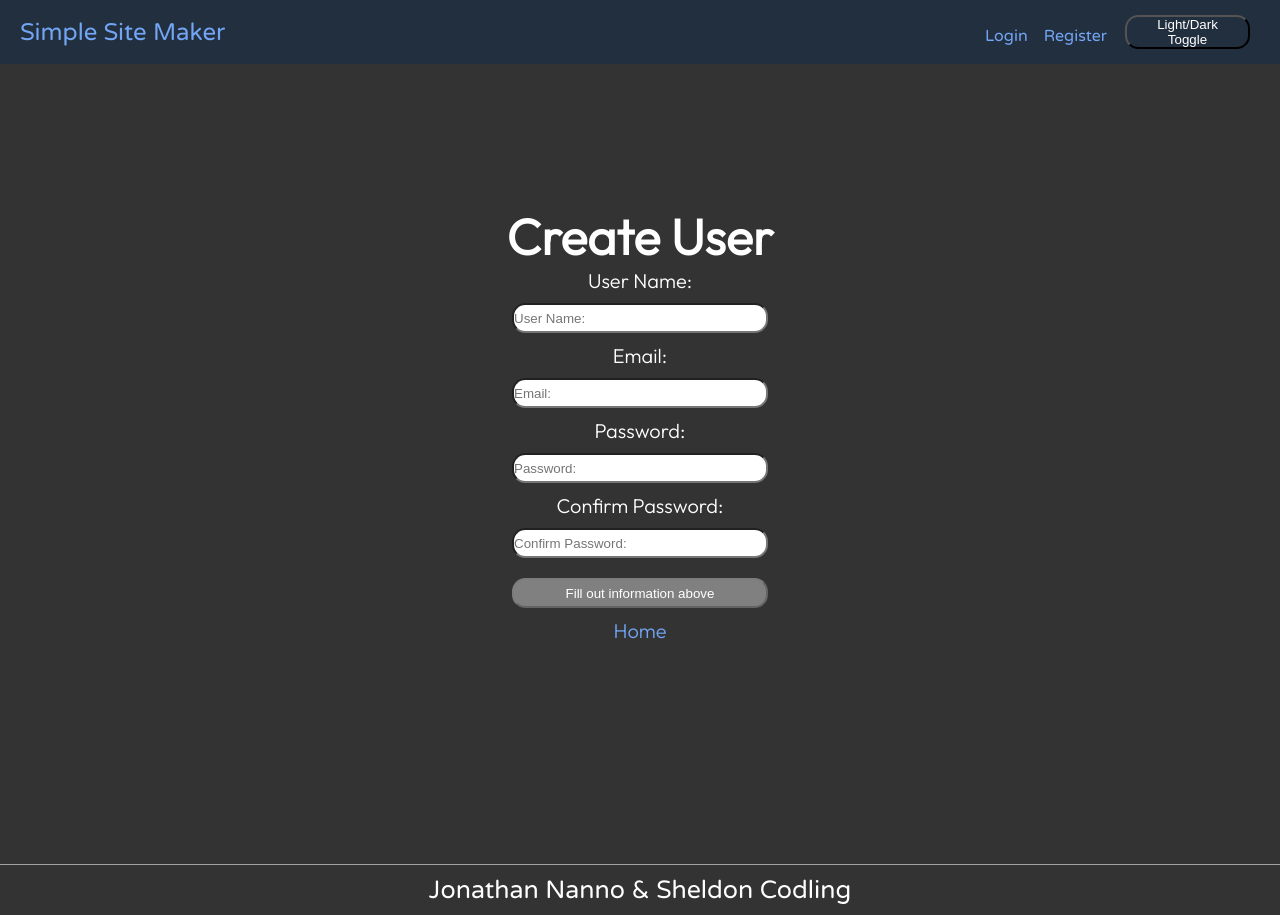
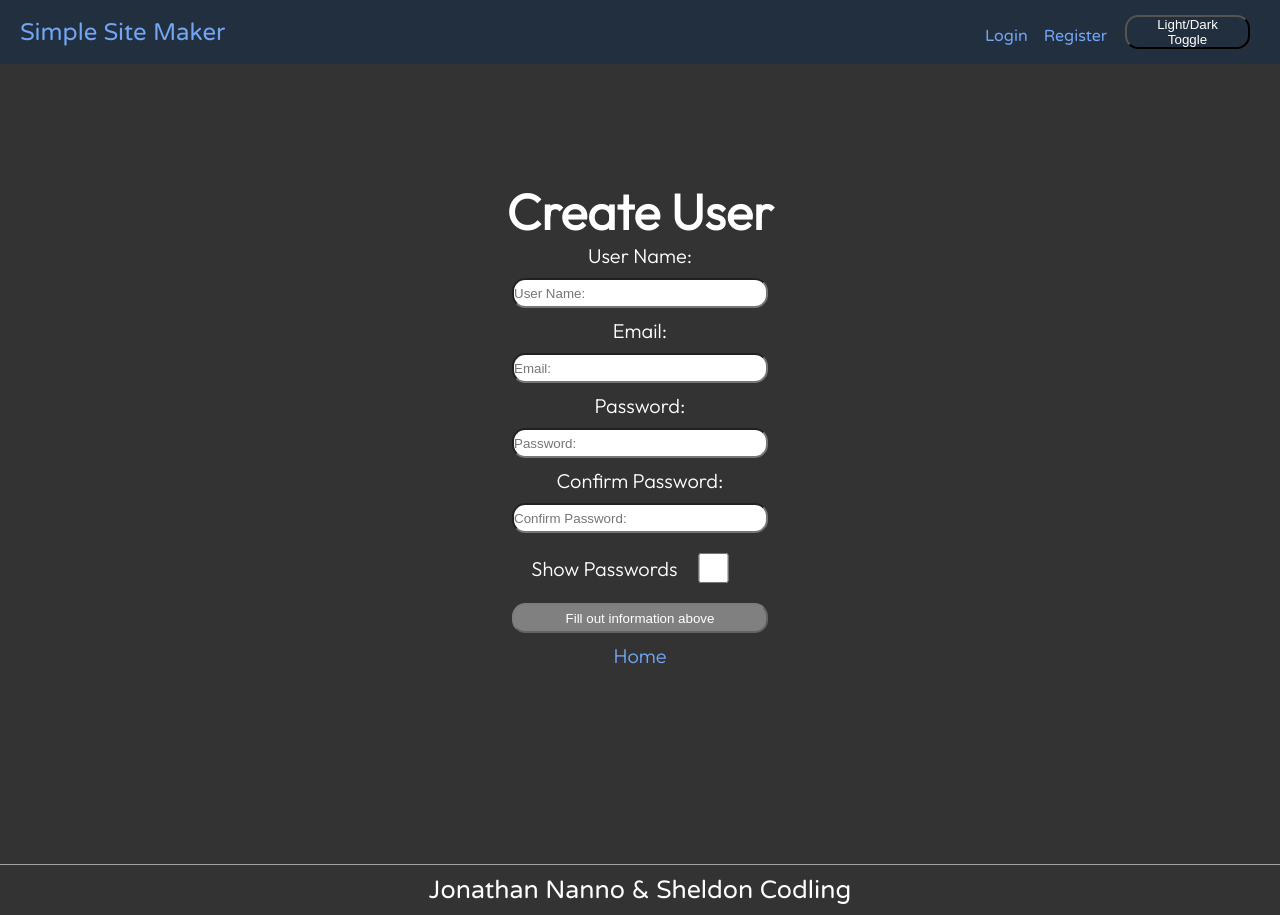
Before and after one commit to Johnny-creator/Simple-Pages, a React app: page /register in a window 1280 px wide. Built offline with nearby package versions, Linux system fonts and the light colour scheme; the HTML template or start-up script is replaced by a standard one.

Commit message:
Added password revealer to register form, slight css changes to register

```diff
--- a/src/components/Register/Register.js
+++ b/src/components/Register/Register.js
@@ -8,6 +8,7 @@ import "./register.css";
 
 const Register = () => {
   const [passwordConfirmation, setPasswordConfirmation] = useState(true);
+  const [showPasswords, setShowPasswords] = useState(false);
 
   const {
     value: userName,
@@ -142,7 +143,7 @@ const Register = () => {
 
         <label> Password: </label>
         <Input
-          type="text"
+          type={showPasswords ? "text" : "password"}
           name="password"
           value={password}
           holder="Password: "
@@ -155,7 +156,7 @@ const Register = () => {
 
         <label> Confirm Password: </label>
         <Input
-          type="text"
+          type={showPasswords ? "text" : "password"}
           name="confirmPassword"
           value={confirmPassword}
           holder="Confirm Password: "
@@ -170,6 +171,15 @@ const Register = () => {
         {!passwordConfirmation && (
           <p className="invalid"> Passwords must match.</p>
         )}
+        <div className="passwordChecker">
+          <label type="check">Show Passwords</label>
+          <input
+            id="check"
+            type="checkbox"
+            value={showPasswords}
+            onChange={() => setShowPasswords((prev) => !prev)}
+          />
+        </div>
 
         <Button onClick={submitHandler} disabled={!formIsValid} type="submit">
           Create User
--- a/src/components/Register/register.css
+++ b/src/components/Register/register.css
@@ -37,7 +37,14 @@ form a {
 @media only screen and (min-width: 615px) {
   form input,
   form button {
-    width: 20%;
+    width: 30%;
     margin: 10px;
   }
 }
+
+@media only screen and (min-width: 850px) {
+  form input,
+  form button {
+    width: 20%;
+  }
+}
```
